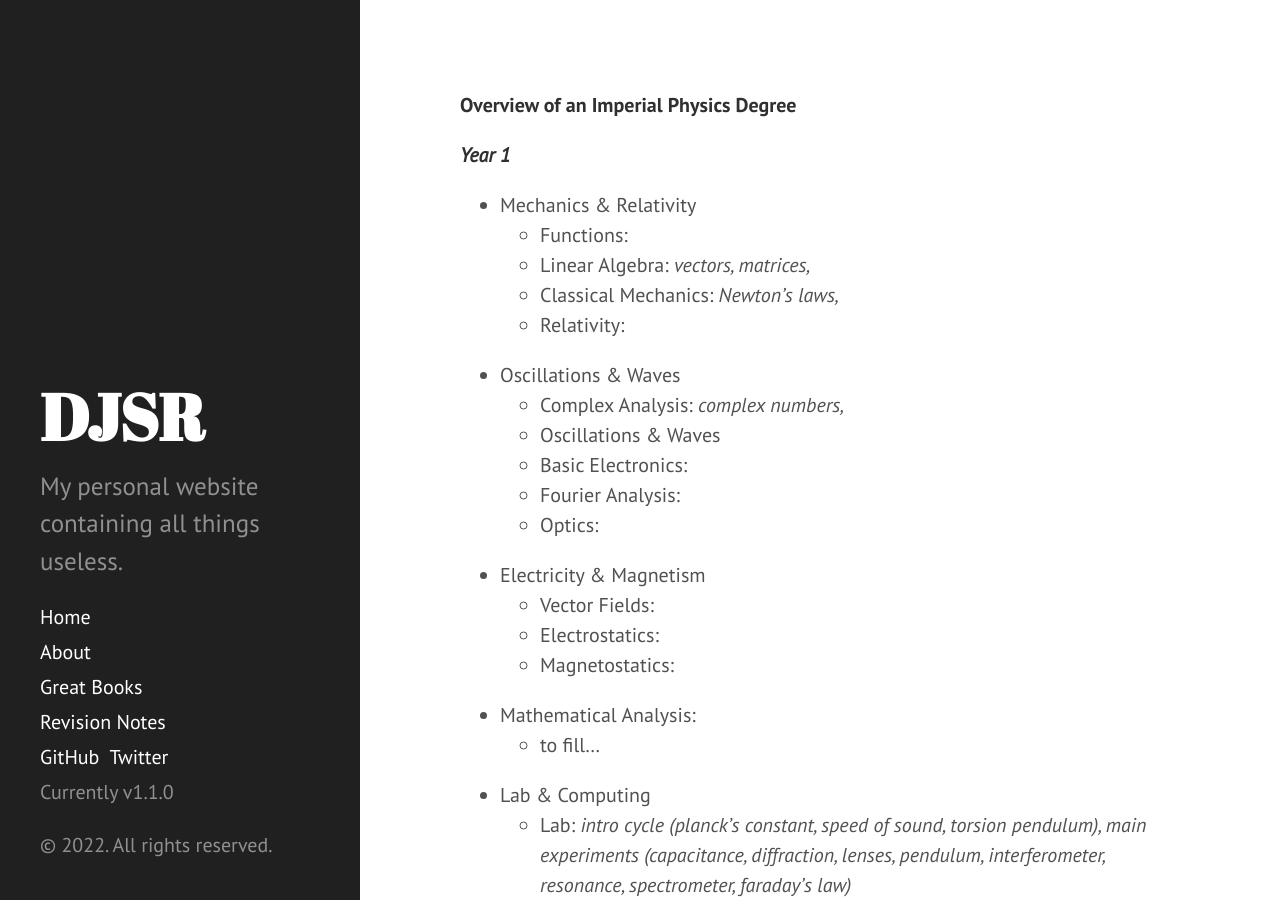
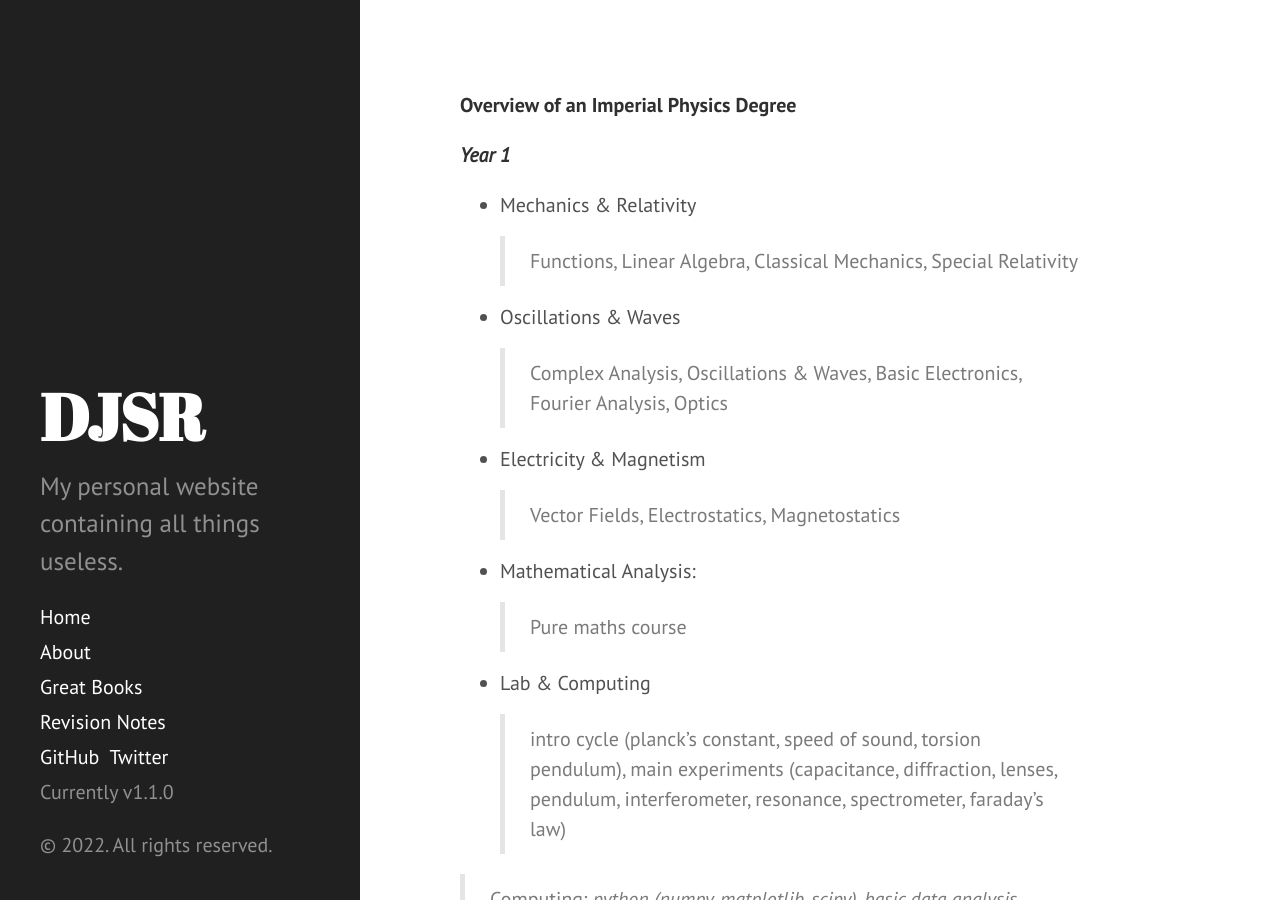
Before and after one commit to dansomrob/dansomrob.github.io, a Jekyll site: the page built from assets/overview.md, in a window 1280 px wide and 900 px high. Built offline with Jekyll 4.4.1, drawn with Linux system fonts in a browser that asks for light colours; our own code applies the rules of GitHub Pages for plain Markdown files.

Commit message:
Update overview.md

```diff
--- a/assets/overview.md
+++ b/assets/overview.md
@@ -2,26 +2,23 @@
 
 ***Year 1***
 - Mechanics & Relativity
-  - Functions:
-  - Linear Algebra: *vectors, matrices,*
-  - Classical Mechanics: *Newton's laws,*
-  - Relativity:
+>Functions, Linear Algebra, Classical Mechanics, Special Relativity
+
 - Oscillations & Waves
-  - Complex Analysis: *complex numbers,*
-  - Oscillations & Waves
-  - Basic Electronics:
-  - Fourier Analysis:
-  - Optics:
+>Complex Analysis, Oscillations & Waves, Basic Electronics, Fourier Analysis, Optics
+
 - Electricity & Magnetism
-  - Vector Fields:
-  - Electrostatics:
-  - Magnetostatics:
+>Vector Fields, Electrostatics, Magnetostatics
+
 - Mathematical Analysis:
-  - to fill...
+>Pure maths course
+
 - Lab & Computing
-  - Lab: *intro cycle (planck's constant, speed of sound, torsion pendulum), main experiments (capacitance, diffraction, lenses, pendulum, interferometer, resonance, spectrometer, faraday's law)*
-  - Computing: *python (numpy, matplotlib, scipy), basic data analysis*
-  - Y1 Project:
+> intro cycle (planck's constant, speed of sound, torsion pendulum), main experiments (capacitance, diffraction, lenses, pendulum, interferometer, resonance, spectrometer, faraday's law)
+
+>Computing: *python (numpy, matplotlib, scipy), basic data analysis*
+
+> Y1 Project:
 
 ***Year 2***
 - Thermal Physics:
```
